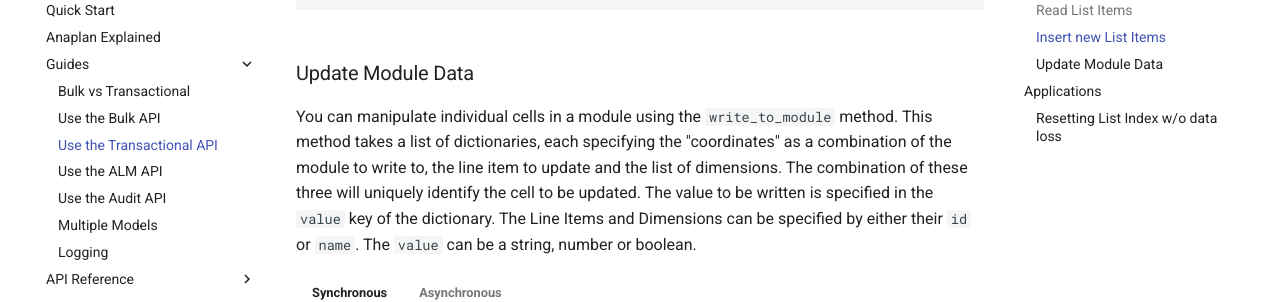
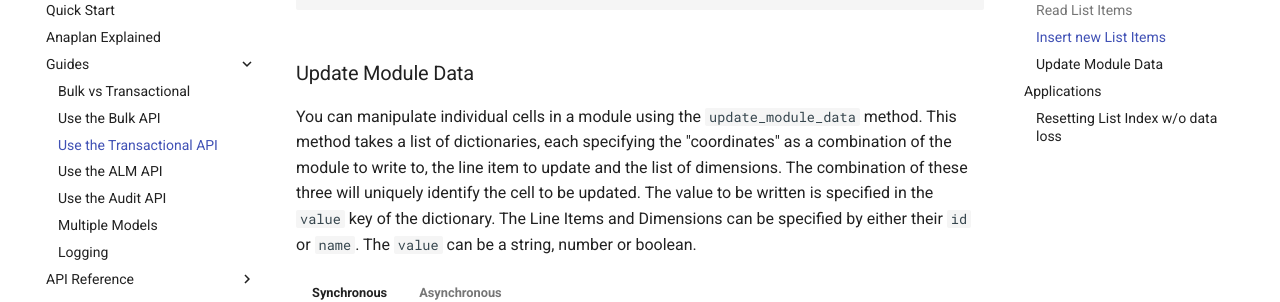
Before and after one commit to VinzenzKlass/anaplan-sdk, an MkDocs documentation site: the page built from docs/guides/transactional.md, in a window 1280 px wide and 900 px high, scrolled down 1614 px. Shown: the part 152-454 px from the top of the window. Built offline with MkDocs 1.6.1 and Material for MkDocs 9.7.7, drawn with Linux system fonts in a browser that asks for light colours; comment, search, counter and statistics services are not loaded.

Commit message:
fix: remove deprecated method from docs (#164)

```diff
--- a/docs/guides/transactional.md
+++ b/docs/guides/transactional.md
@@ -137,7 +137,7 @@
 
 ### Update Module Data
 
-You can manipulate individual cells in a module using the `write_to_module` method. This method takes a list of
+You can manipulate individual cells in a module using the `update_module_data` method. This method takes a list of
 dictionaries, each specifying the "coordinates" as a combination of the module to write to, the line item to update and
 the list of dimensions. The combination of these three will uniquely identify the cell to be updated. The value to be
 written is specified in the `value` key of the dictionary. The Line Items and Dimensions can be specified by either
```
